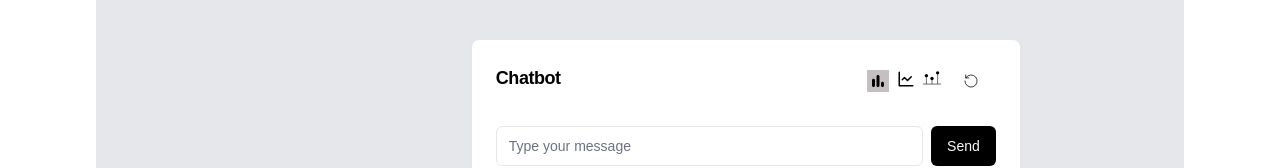
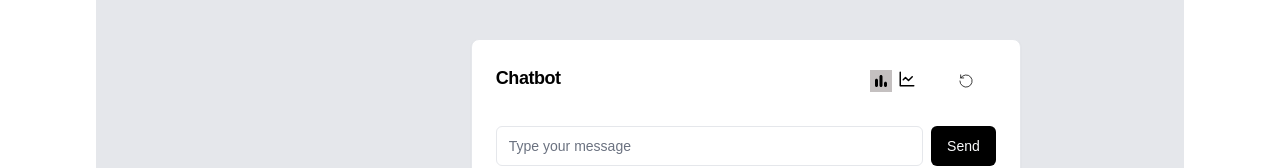
Before and after one commit to annshiv/chat-chart, a React (Create React App) app: page / in a window 1280 px wide. Shown: the part 261-429 px from the top of the page. Built offline with nearby package versions, Linux system fonts and the light colour scheme.

Commit message:
lollipop icon removed

```diff
--- a/src/Chatbot.tsx
+++ b/src/Chatbot.tsx
@@ -92,26 +92,6 @@ const Chatbot = (props: IChatBot) => {
                   </g>
                 </svg>
               </div>
-              <div
-                className={`icon ${selectedIcon === 'lollipop' ? 'selected' : ''}`}
-                onClick={() => setSelectedIcon('lollipop')}>
-                <svg
-                  xmlns="http://www.w3.org/2000/svg"
-                  viewBox="0 0 64 64"
-                  width="18"
-                  height="18"
-                  fill="currentColor">
-                  <line x1="12" y1="20" x2="12" y2="50" stroke="black" strokeWidth="2" />
-                  <line x1="32" y1="30" x2="32" y2="50" stroke="black" strokeWidth="2" />
-                  <line x1="52" y1="10" x2="52" y2="50" stroke="black" strokeWidth="2" />
-
-                  <circle cx="12" cy="20" r="6" fill="black" />
-                  <circle cx="32" cy="30" r="6" fill="black" />
-                  <circle cx="52" cy="10" r="6" fill="black" />
-
-                  <line x1="0" y1="50" x2="64" y2="50" stroke="black" strokeWidth="2" />
-                </svg>
-              </div>
             </div>
             <button className="reset-icon" onClick={() => onReset()}>
               <svg xmlns="http://www.w3.org/2000/svg" width="1em" height="1em" viewBox="0 0 21 21">
```
Also changed, not shown: 1 other file (tests, documents, lock files or other folders).
